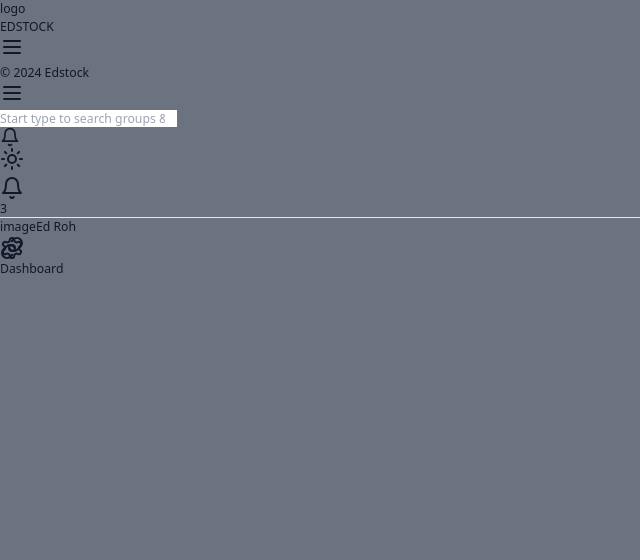
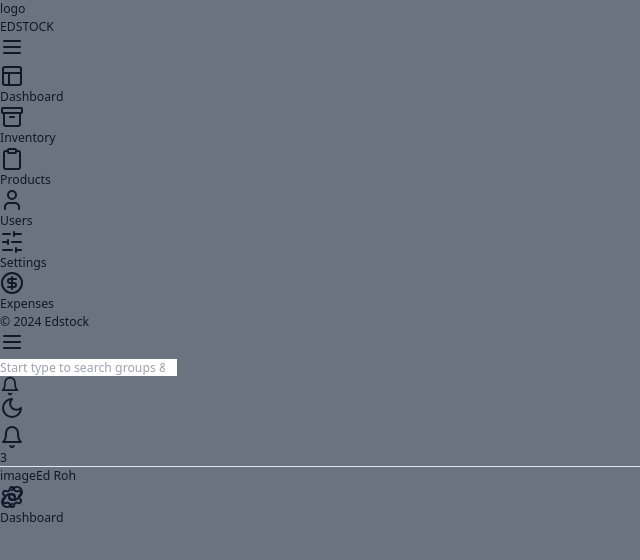
Before and after one commit to yugandhar-dev/inventory-management-app, a Next.js app in the folder client/: page / in a window 1280 px wide. Shown: the top 560 px of the page, without its empty margins (0-640 px from the left). Built offline with nearby package versions, Linux system fonts and the light colour scheme; no server answers.

Commit message:
attach collapsible sidebar and darkmode state to components

```diff
--- a/client/src/app/(components)/Navbar/index.tsx
+++ b/client/src/app/(components)/Navbar/index.tsx
@@ -1,8 +1,8 @@
 "use client"
 
 import { useAppDispatch, useAppSelector } from "@/redux"
-import { setIsSidebarCollapsed } from "@/state"
-import { Bell, Link, Menu, Settings, Sun } from "lucide-react"
+import { setIsDarkMode, setIsSidebarCollapsed } from "@/state"
+import { Bell, Link, Menu, Moon, Settings, Sun } from "lucide-react"
 import React from "react"
 
 const Navbar = () => {
@@ -11,8 +11,14 @@ const Navbar = () => {
     (state) => state.global.isSidebarCollapsed
   )
 
+  const isDarkMode = useAppSelector((state) => state.global.isDarkMode)
+
   const toggleSidebar = () => {
     dispatch(setIsSidebarCollapsed(!isSidebarCollapsed))
+  }
+
+  const toggleDarkMode = () => {
+    dispatch(setIsDarkMode(!isDarkMode))
   }
 
   return (
@@ -29,7 +35,7 @@ const Navbar = () => {
           <input
             type="search"
             placeholder="Start type to search groups & products"
-            className="pl-10 pr-4 py-2 w-50 md:w-80 border-2 border-gray-300 bg-white rounded-lg focus:outline-none focus:border-blue-500"
+            className="pl-10 pr-4 py-2 w-50 md:w-60 border-2 border-gray-300 bg-white rounded-lg focus:outline-none focus:border-blue-500"
           />
           <div className="absolute inset-y-0 left-0 pl-3 flex items-center pointer-events-none">
             <Bell className="text-gray-500" size={20} />
@@ -40,8 +46,12 @@ const Navbar = () => {
       <div className="flex justify-between items-center gap-5">
         <div className="hidden md:flex justify-between items-center gap-5">
           <div>
-            <button onClick={() => {}}>
-              <Sun className="cursor-pointer text-gray-500" size={24} />
+            <button onClick={toggleDarkMode}>
+              {isDarkMode ? (
+                <Sun className="cursor-pointer text-gray-500" size={24} />
+              ) : (
+                <Moon className="cursor-pointer text-gray-500" size={24} />
+              )}
             </button>
           </div>
           <div className="relative">
--- a/client/src/app/(components)/Sidebar/index.tsx
+++ b/client/src/app/(components)/Sidebar/index.tsx
@@ -1,7 +1,57 @@
 "use client"
 import { useAppDispatch, useAppSelector } from "@/redux"
 import { setIsSidebarCollapsed } from "@/state"
-import { Menu } from "lucide-react"
+import {
+  Archive,
+  CircleDollarSign,
+  Clipboard,
+  Layout,
+  LucideIcon,
+  Menu,
+  SlidersHorizontal,
+  User,
+} from "lucide-react"
+import Link from "next/link"
+import { usePathname } from "next/navigation"
+
+interface SidebarLinkProps {
+  href: string
+  icon: LucideIcon
+  label: string
+  isCollapsed: boolean
+}
+
+const SidebarLink = ({
+  href,
+  icon: Icon,
+  label,
+  isCollapsed,
+}: SidebarLinkProps) => {
+  const pathname = usePathname()
+  const isActive =
+    pathname === href || (pathname === "/" && href === "/dashboard")
+
+  return (
+    <Link href={href}>
+      <div
+        className={`cursor-pointer flex items-center ${
+          isCollapsed ? "justify-center py-4" : "justify-start px-8 py-4"
+        } hover:text-blue-500 hover:bg-blue-100 gap-3 transition-colors ${
+          isActive ? "bg-blue-200 text-white" : ""
+        }`}
+      >
+        <Icon className="'w-6 h-6 !text-gray-700" />
+        <span
+          className={`${
+            isCollapsed ? "hidden" : "block"
+          } font-medium text-gray-700`}
+        >
+          {label}
+        </span>
+      </div>
+    </Link>
+  )
+}
 
 const Sidebar = () => {
   const dispatch = useAppDispatch()
@@ -20,9 +70,19 @@ const Sidebar = () => {
   return (
     <div className={sidebarClassNames}>
       {/* TOP LOGO */}
-      <div className="flex gap-3 justify-between md:justify-normal items-center pt-8">
+      <div
+        className={`flex gap-3 justify-between md:justify-normal items-center pt-8 ${
+          isSidebarCollapsed ? "px-5" : "px-8"
+        }`}
+      >
         <div>logo</div>
-        <h1 className="font-extrabold text-2xl">EDSTOCK</h1>
+        <h1
+          className={`${
+            isSidebarCollapsed ? "hidden" : "block"
+          } font-extrabold text-2xl`}
+        >
+          EDSTOCK
+        </h1>
         <button
           className="md:hidden px-3 py-3 bg-gray-100 rounded-full hover:bg-blue-100"
           onClick={toggleSidebar}
@@ -32,10 +92,47 @@ const Sidebar = () => {
       </div>
 
       {/* LINKS */}
-      <div className="flex-grow mt-8">{/* LINKS HERE */}</div>
+      <div className="flex-grow mt-8">
+        <SidebarLink
+          href="/dashboard"
+          icon={Layout}
+          label="Dashboard"
+          isCollapsed={isSidebarCollapsed}
+        />
+        <SidebarLink
+          href="/inventory"
+          icon={Archive}
+          label="Inventory"
+          isCollapsed={isSidebarCollapsed}
+        />
+        <SidebarLink
+          href="/products"
+          icon={Clipboard}
+          label="Products"
+          isCollapsed={isSidebarCollapsed}
+        />
+        <SidebarLink
+          href="/users"
+          icon={User}
+          label="Users"
+          isCollapsed={isSidebarCollapsed}
+        />
+        <SidebarLink
+          href="/settings"
+          icon={SlidersHorizontal}
+          label="Settings"
+          isCollapsed={isSidebarCollapsed}
+        />
+        <SidebarLink
+          href="/expenses"
+          icon={CircleDollarSign}
+          label="Expenses"
+          isCollapsed={isSidebarCollapsed}
+        />
+      </div>
 
       {/* FOOTER */}
-      <div>
+      <div className={`${isSidebarCollapsed ? "hidden" : "block"} mb-10`}>
         <p className="text-center text-xs text-gray-500">&copy; 2024 Edstock</p>
       </div>
     </div>
```
